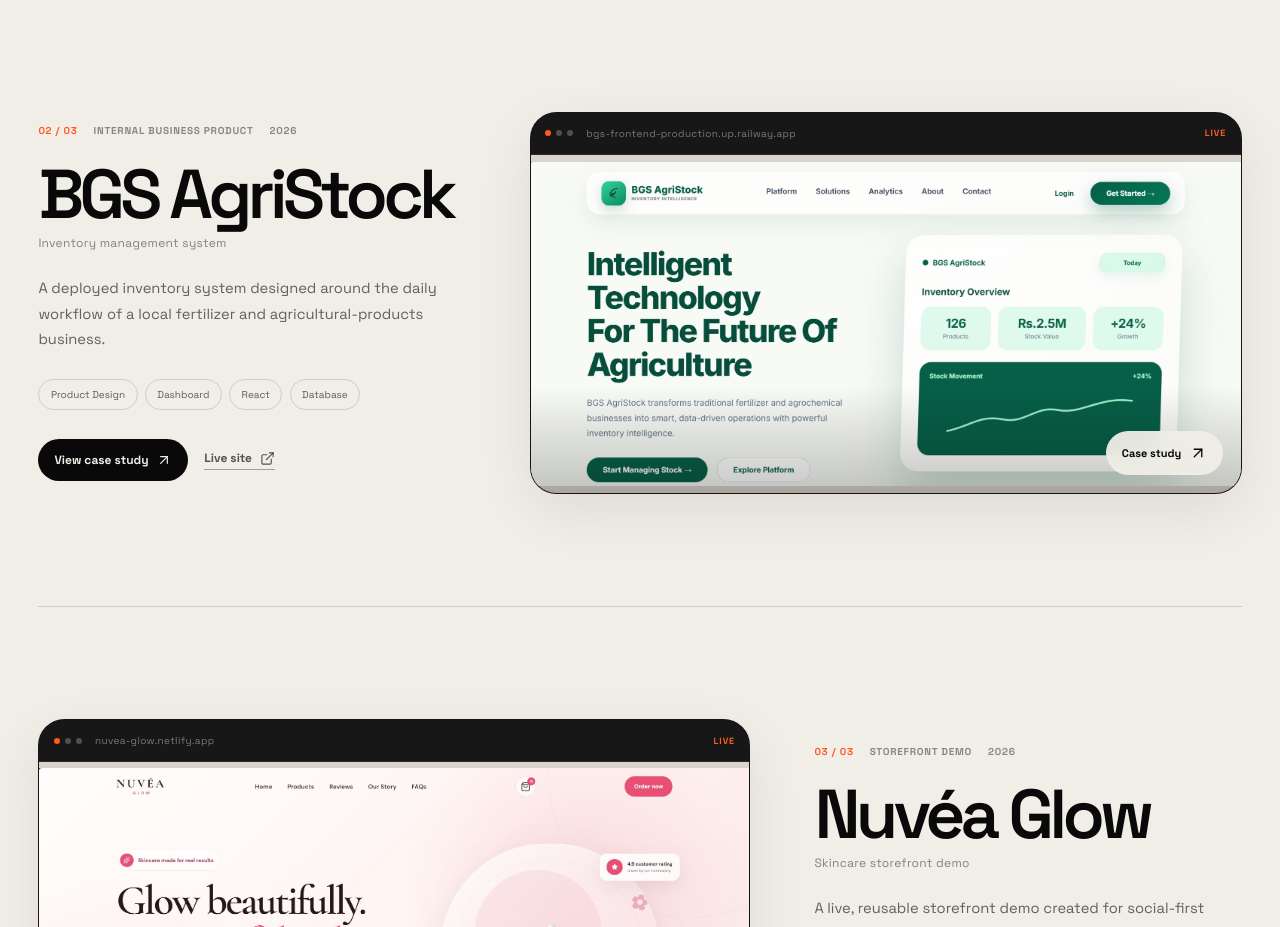
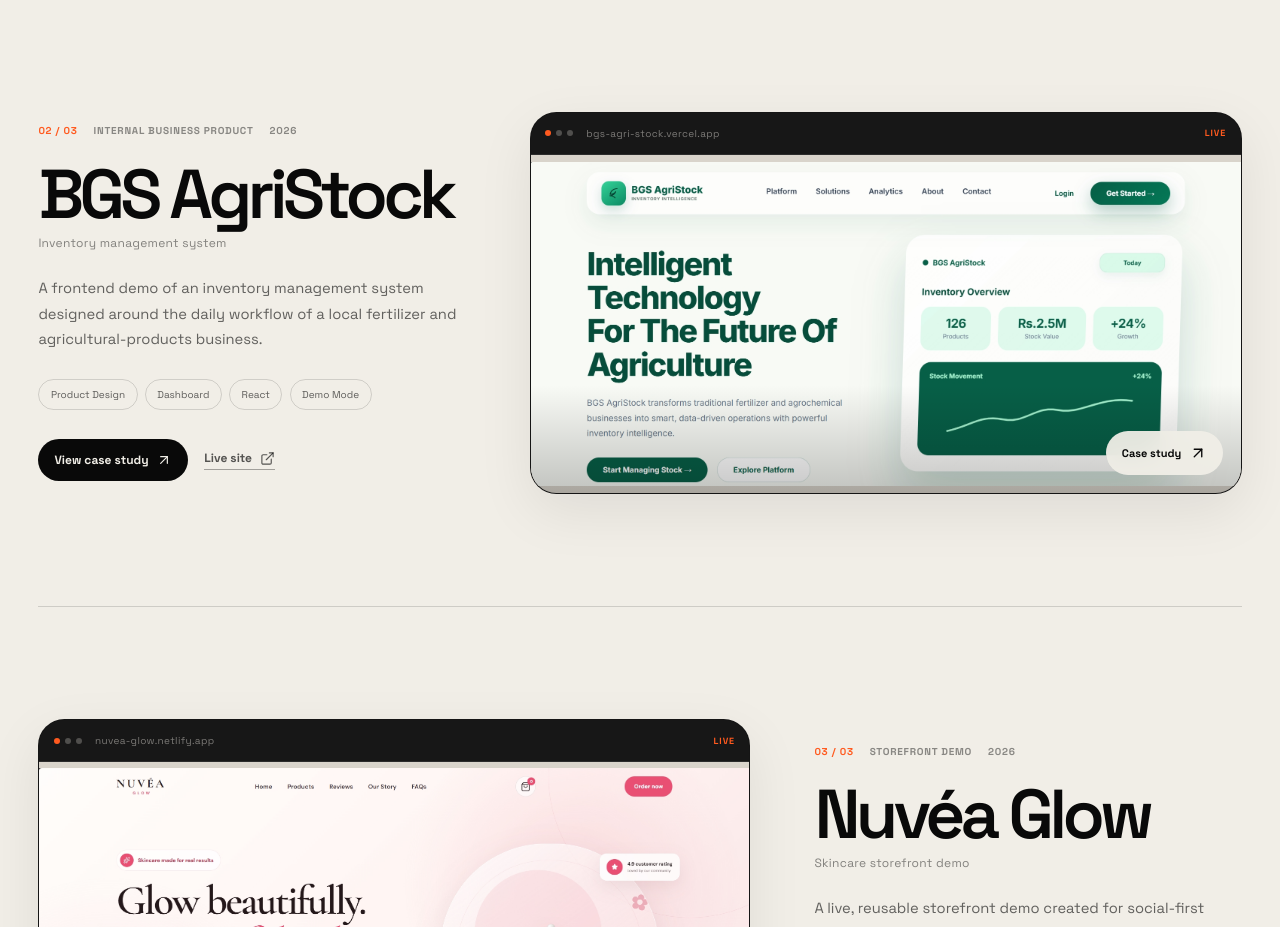
Before and after one commit to LinukaBandara/ark-ii, a React (Vite) app: page / in a window 1280 px wide. Shown: the part 1880-2807 px from the top of the page. Built offline with nearby package versions, Linux system fonts and the light colour scheme.

Commit message:
fix: update BGS AgriStock demo URL

```diff
--- a/src/data/projects.js
+++ b/src/data/projects.js
@@ -27,20 +27,20 @@ export const projects = [
     title: "BGS AgriStock",
     category: "Inventory management system",
     type: "Internal Business Product",
-    status: "Live deployed application",
+    status: "Live frontend demo",
     year: "2026",
-    liveUrl: "https://bgs-frontend-production.up.railway.app",
+    liveUrl: "https://bgs-agri-stock.vercel.app",
     image: "/projects/bgs.png",
-    imageAlt: "BGS AgriStock homepage",
+    imageAlt: "BGS AgriStock dashboard",
     description:
-      "A deployed inventory system designed around the daily workflow of a local fertilizer and agricultural-products business.",
-    tags: ["Product Design", "Dashboard", "React", "Database"],
+      "A frontend demo of an inventory management system designed around the daily workflow of a local fertilizer and agricultural-products business.",
+    tags: ["Product Design", "Dashboard", "React", "Demo Mode"],
     challenge:
       "The business depended on notebook records and could not quickly identify low-stock products across its growing agricultural inventory.",
     approach:
-      "The system was structured around practical actions such as updating stock, reviewing reports, adding products, and monitoring inventory health through clear dashboard interfaces.",
+      "The system was structured around practical actions such as updating stock, reviewing reports, adding products, and monitoring inventory health through clear dashboard interfaces. The portfolio deployment runs with realistic demo data and frontend authentication so the experience remains accessible without a hosted backend.",
     outcome:
-      "A working internal application that improves stock visibility and reduces dependence on manual checking and handwritten records.",
+      "A portfolio-ready live demo that showcases the complete inventory workflow without requiring visitors to connect to the original production backend.",
   },
 
   {
```
